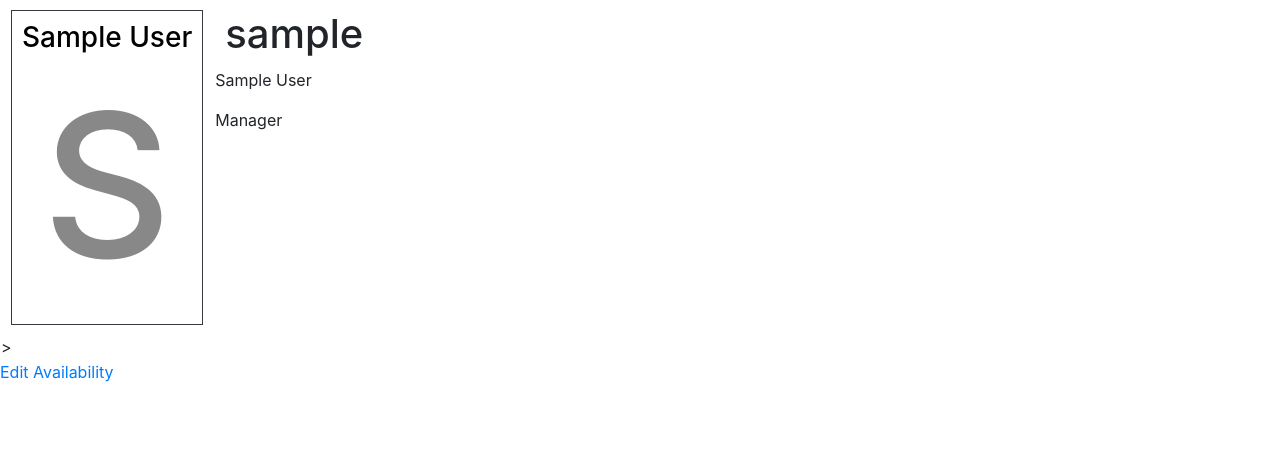
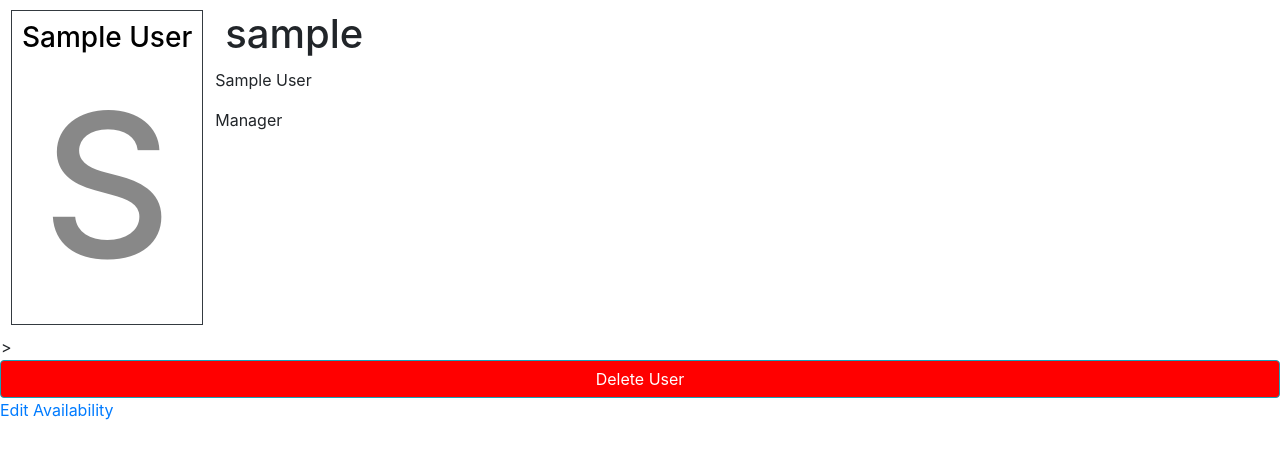
Before and after one commit to Trunks159/Schedule-Maker, a Flask app: a page that uses templates/user.html in a window 1280 px wide. Shown: the part 95-554 px from the top of the page. Run offline with Flask 2, Linux system fonts and the light colour scheme; a user stored in the database is signed in; tables that the repository leaves empty hold one stand-in row (values such as "Sample post"); some libraries are stand-ins or nearby versions.

Commit message:
Added Delete User Button
This button only shows up if the user is a manager. It isn't functional yet

```diff
--- a/static/css/main.css
+++ b/static/css/main.css
@@ -58,3 +58,7 @@ h1 {
 .logo {
   margin: 10px;
 }
+
+.btn-block {
+  background-color: red;
+}
--- a/templates/user.html
+++ b/templates/user.html
@@ -21,6 +21,11 @@
   </p>
 </div>
 
-{%endfor%}
+{%endfor%} {%if current_user.position%}
+<form method="POST">
+  <button type="button" class="btn btn-info btn-block">Delete User</button>
+</form>
+{%endif%}
+
 <a href="#">Edit Availability</a>
 {%endblock content%}
```
